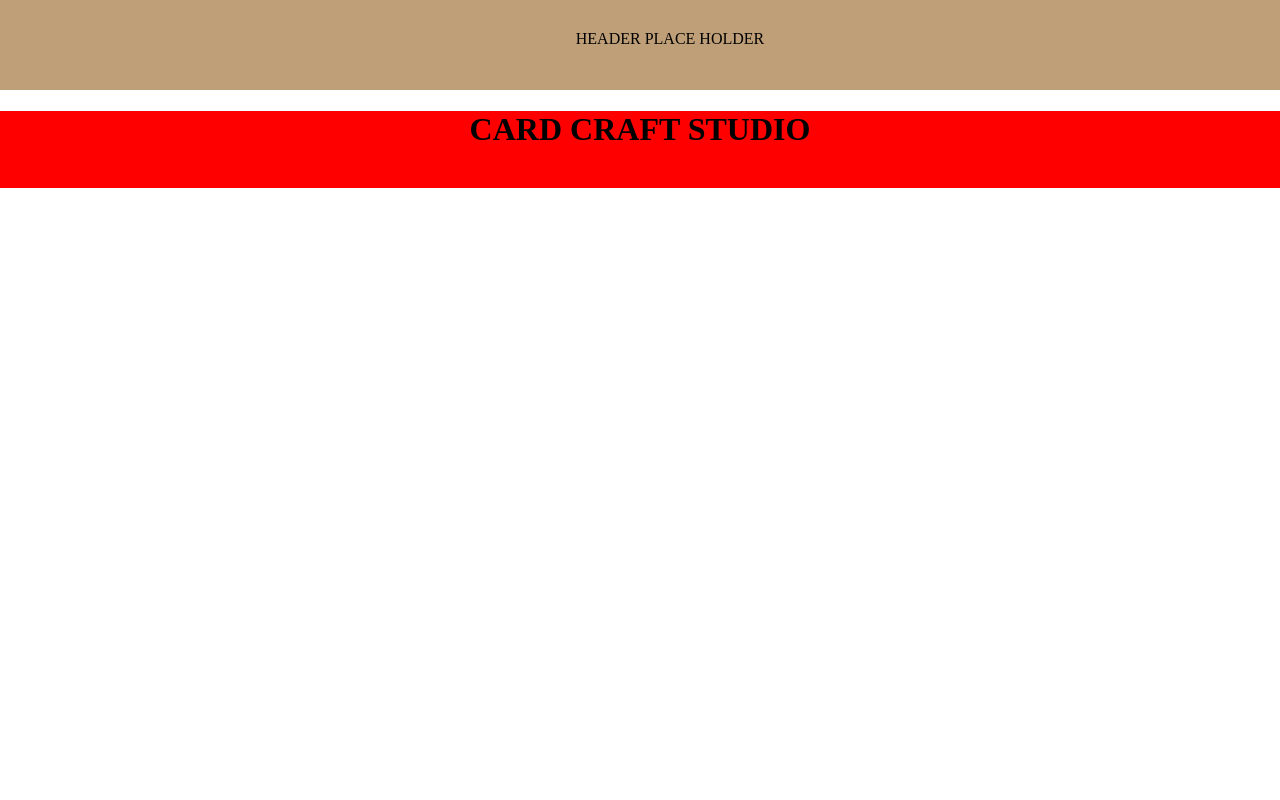
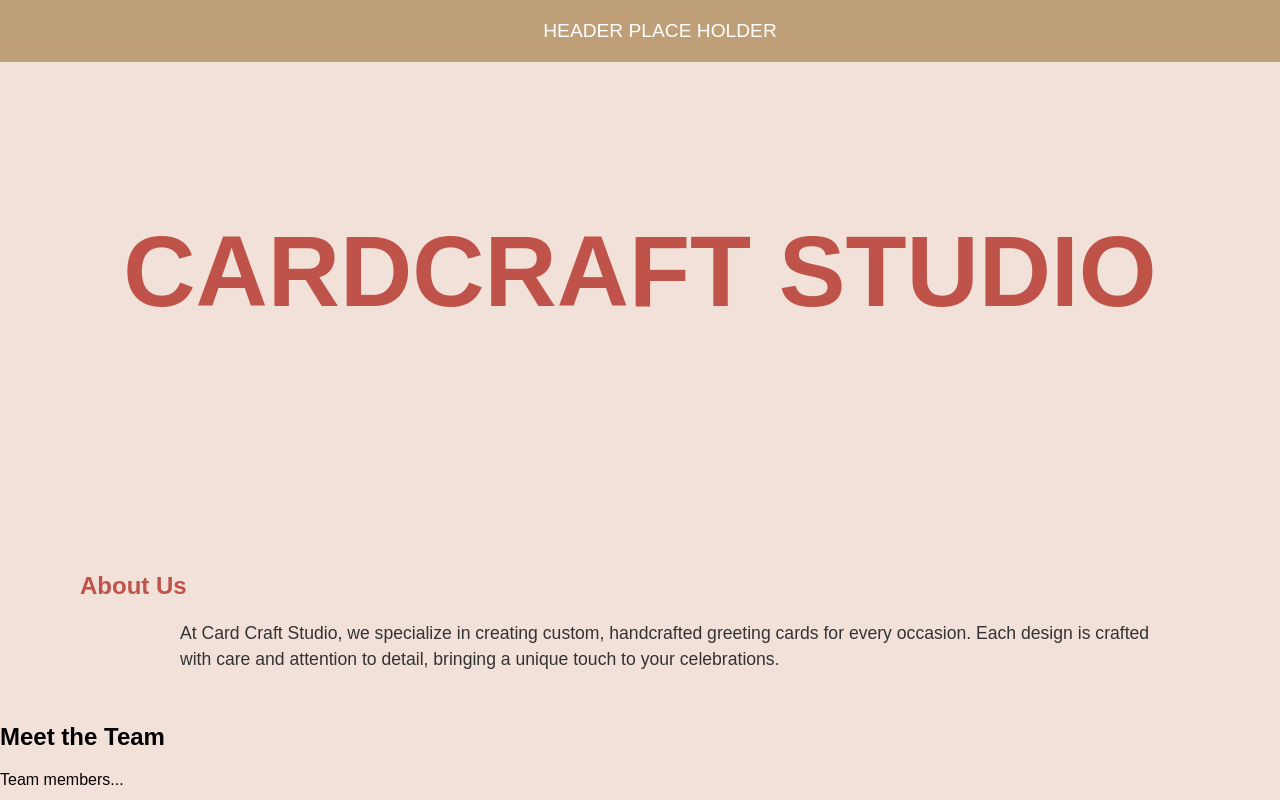
Before and after one commit to carolinepconrad/CardCraft-Studio, a PHP site: page / in a window 1280 px wide; the page is wider, and only the part inside the window is pictured. Run offline with PHP 8.4, Linux system fonts and the light colour scheme.

Commit message:
updated home page

```diff
--- a/index.html
+++ b/index.html
@@ -2,17 +2,30 @@
 <html lang="en">
 <head>
     <meta charset="UTF-8">
-    <meta name="viewport" content="width=, initial-scale=1.0">
+    <meta name="viewport" content="width=device-width, initial-scale=1.0">
     <link rel="stylesheet" href="styles.css">
-    <title>Card Craft Studio</title>
-    <div id="headerPlace"> HEADER PLACE HOLDER</div>
+    <title>CardCraft Studio</title>
 </head>
 <body>
+    <div id="headerPlace">HEADER PLACE HOLDER</div>
+
+    <!-- Main Section -->
     <div id="firstSection">
-    <h1 id="hometitle">CARD CRAFT STUDIO</h1>
-    <img
+        <h1>CARDCRAFT STUDIO</h1>
+        <div id="logoContainer">
+          <!-- <img src="./images/logonobg.png" alt="Card Craft Studio Logo">-->
+        </div>
     </div>
 
-
+    <!-- About Us Section -->
+    <div id="aboutUs">
+        <h2>About Us</h2>
+        <p>At Card Craft Studio, we specialize in creating custom, handcrafted greeting cards for every occasion. Each design is crafted with care and attention to detail, bringing a unique touch to your celebrations.</p>
+    </div>
+     <!-- Meet the Team Section -->
+     <div id="meetUs">
+        <h2>Meet the Team</h2>
+        <p>Team members...</p>
+    </div>
 </body>
 </html>
--- a/styles.css
+++ b/styles.css
@@ -1,28 +1,75 @@
+/* Basic Body Reset */
 body {
     width: 100vw;
     height: 100vh;
-    margin: 0; /* Removes default body margin */
-    overflow: hidden; /* Prevents scrolling */
+    margin: 0;
+    font-family: Arial, sans-serif;
+    background-color: #f2e1d8;
+
 }
 
+/* Header Styling */
 #headerPlace {
     background-color: #bf9f78;
-    width: 100%; /* Matches the full width of the body */
-    height: 30px;
+    width: 100%;
     text-align: center;
-    padding:30px;
+    padding: 20px;
+    color: #fff;
+    font-size: 1.2em;
 }
 
-#hometitle{
-    size:100px;
-    text-align: center;
-}
-#aboutUs{
-    background-color: #bf9f78;
-    padding:10;
-    color: red;
+/* First Section Styling */
+#firstSection {
+    display: flex;
+    flex-direction: column;
+    align-items: center;
+    justify-content: center;
+    height: 60vh;
+    color: #bf5349;
+
 }
 
-#firstSection{
-    background-color: red;
+#firstSection h1{
+    font-size: 100px;
 }
+
+#hometitle {
+    font-size: 2.5em;
+    margin: 0;
+}
+
+#logoContainer {
+    display: flex;
+    justify-content: center;
+    padding: 2%;
+    margin-top: 10px;
+}
+
+#logoContainer img {
+    max-width: 500px;
+
+}
+
+/* About Us Section Styling */
+#aboutUs {
+    background-color: #f2e1d8;
+    padding: 30px;
+    color: #333;
+    text-align: left;
+}
+
+#aboutUs h2 {
+    color: #bf5349;
+    margin-top: 0;
+    margin-left: 50px;
+
+}
+
+#aboutUs p {
+    font-size: 1.1em;
+    line-height: 1.5;
+    margin: 0 auto;
+    width: 80%;
+    margin-left: 150px;
+
+}
```
Also changed, not shown: images/logonobg.png (added).
